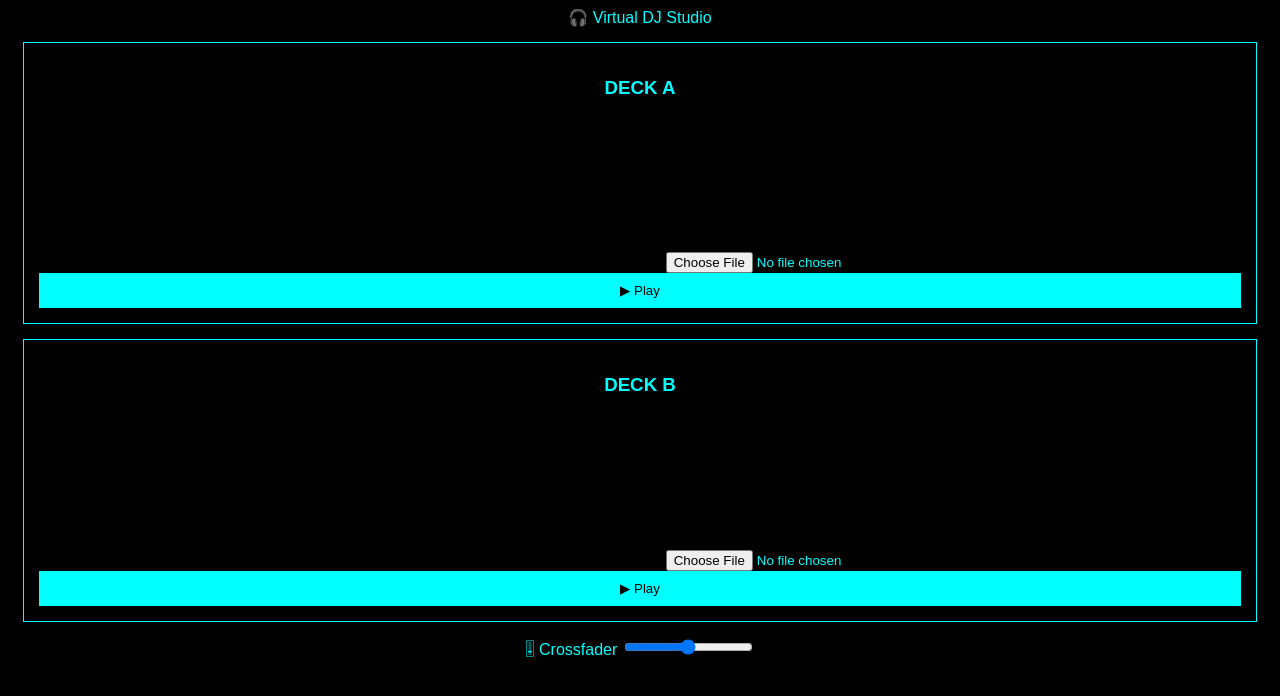
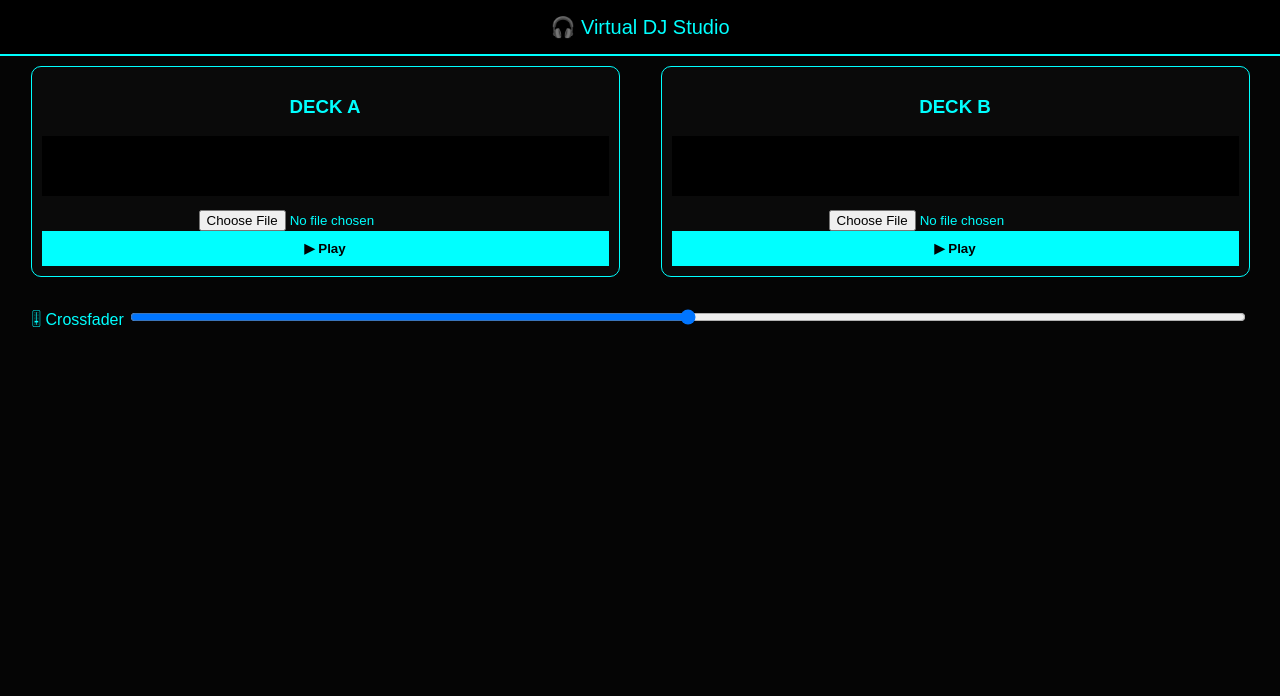
Before and after one commit to Adityamkweb/Dj-studio-, a plain HTML site: page index.html in a window 1280 px wide. Drawn offline with Linux system fonts and the light colour scheme.

Commit message:
Refactor CSS styles for improved layout and design

```diff
--- a/style.css
+++ b/style.css
@@ -1,17 +1,51 @@
 body{
-  background:#000;
+  margin:0;
+  background:#050505;
   color:#0ff;
-  font-family:sans-serif;
+  font-family:Arial;
   text-align:center;
 }
+
+header{
+  background:#000;
+  padding:15px;
+  font-size:20px;
+  border-bottom:2px solid #0ff;
+}
+
+.dj{
+  display:flex;
+  justify-content:space-around;
+  padding:10px;
+}
+
 .deck{
+  width:45%;
   border:1px solid #0ff;
-  margin:15px;
-  padding:15px;
+  padding:10px;
+  border-radius:10px;
+  background:#0a0a0a;
 }
+
+canvas{
+  width:100%;
+  height:60px;
+  background:#000;
+  margin-bottom:10px;
+}
+
 button{
+  width:100%;
+  padding:10px;
   background:#0ff;
   border:none;
-  padding:10px;
-  width:100%;
+  font-weight:bold;
 }
+
+.mixer{
+  margin:20px;
+}
+
+input[type=range]{
+  width:90%;
+}
```
